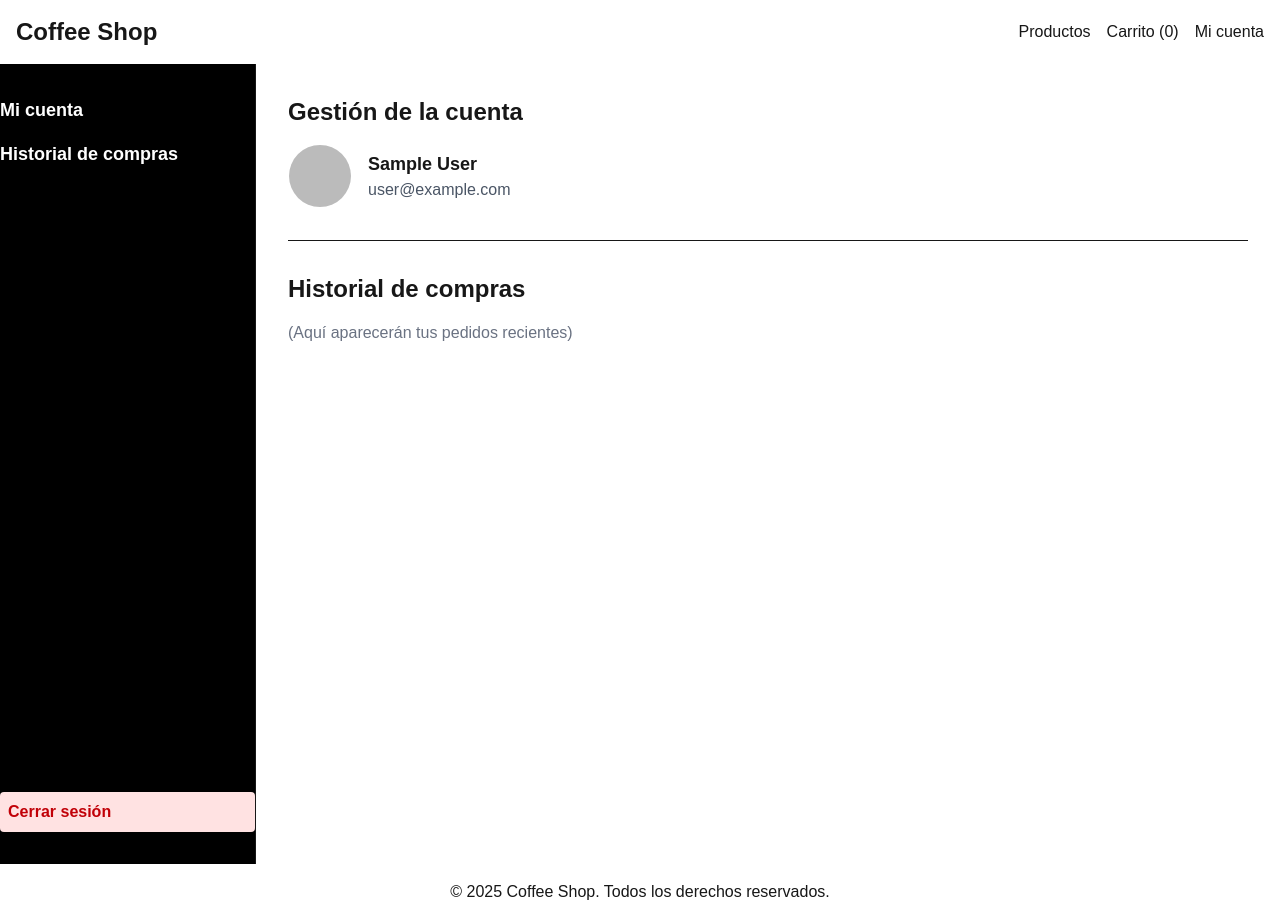
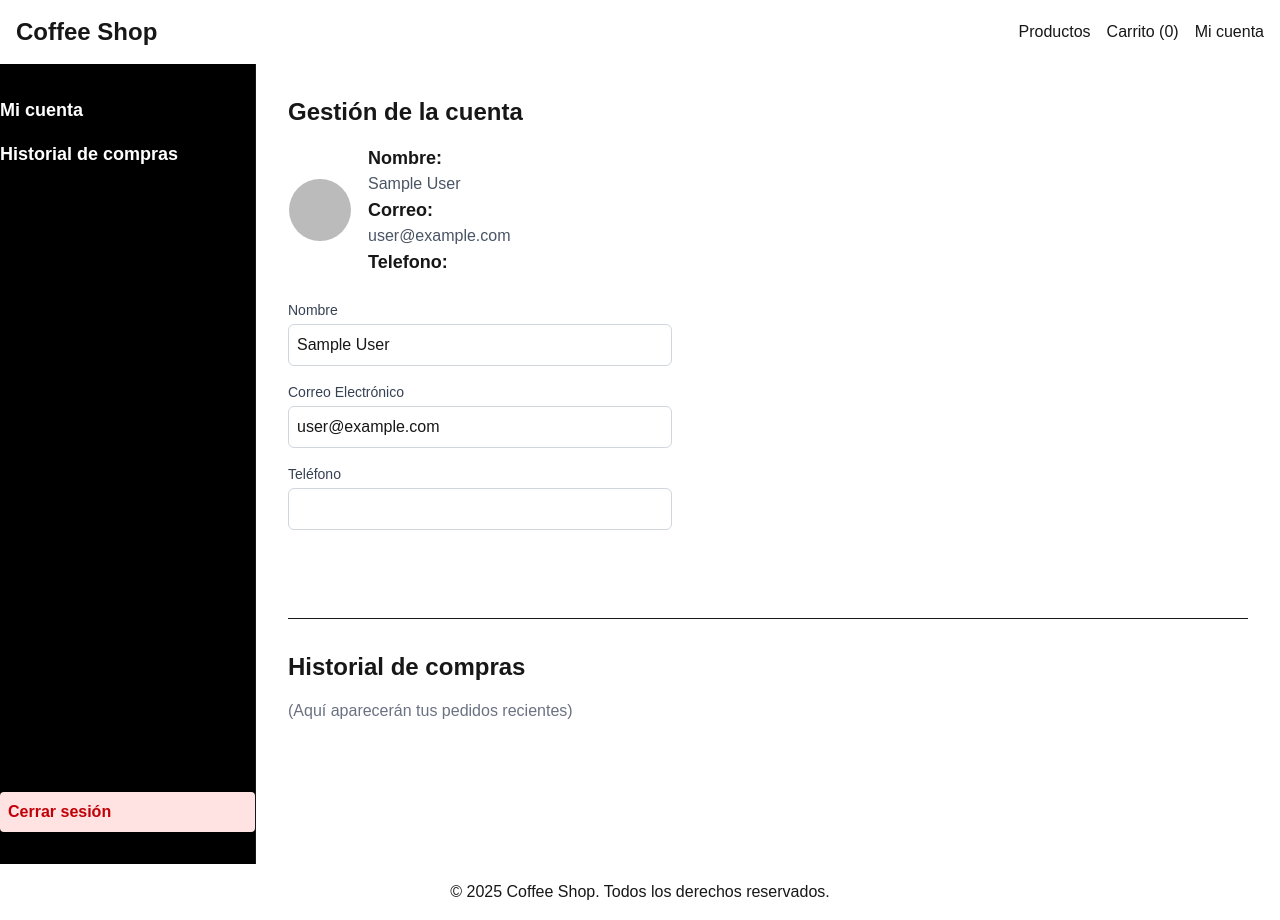
Before and after one commit to Glitzypanic/specialty-coffe-shop, a Next.js app: page /profile in a window 1280 px wide. Built offline with nearby package versions, Linux system fonts and the light colour scheme; no server answers; the database is empty; sample sign-in values are in the browser's storage.

Commit message:
feat(profile): agrega validación de formato internacional de teléfono en AccountSection

```diff
--- /dev/null
+++ b/app/api/user/update/route.ts
@@ -0,0 +1,51 @@
+import { NextResponse } from 'next/server';
+import { connectDB } from '@/lib/db';
+import User from '@/models/User';
+import { getServerSession } from 'next-auth/next';
+import { authOptions } from '@/app/api/auth/[...nextauth]/route';
+
+export async function POST(request: Request) {
+  try {
+    await connectDB();
+    const session = await getServerSession(authOptions);
+    if (!session?.user?.email) {
+      return NextResponse.json({ error: 'No autorizado' }, { status: 401 });
+    }
+    const { name, email, phone } = await request.json();
+    if (!name || !email || !phone) {
+      return NextResponse.json(
+        { error: 'Todos los campos son requeridos' },
+        { status: 400 }
+      );
+    }
+    // Validación de formato de teléfono internacional (ej: +52 1234567890)
+    const phoneRegex = /^\+\d{1,3}\s?\d{6,14}$/;
+    if (!phoneRegex.test(phone)) {
+      return NextResponse.json(
+        { error: 'El teléfono debe incluir el código de país y ser válido. Ejemplo: +52 1234567890' },
+        { status: 400 }
+      );
+    }
+    const user = await User.findOne({ email: session.user.email });
+    if (!user) {
+      return NextResponse.json(
+        { error: 'Usuario no encontrado' },
+        { status: 404 }
+      );
+    }
+    user.name = name;
+    user.email = email;
+    user.phone = phone;
+    await user.save();
+    return NextResponse.json(
+      { message: 'Datos actualizados correctamente' },
+      { status: 200 }
+    );
+  } catch (error) {
+    console.error('Error actualizando usuario:', error);
+    return NextResponse.json(
+      { error: 'Error al actualizar usuario' },
+      { status: 500 }
+    );
+  }
+}
--- a/components/profile/AccountSection.tsx
+++ b/components/profile/AccountSection.tsx
@@ -1,18 +1,74 @@
+'use client';
+
 import Image from 'next/image';
+import { useState } from 'react';
 
 interface AccountSectionProps {
   user: {
     name?: string | null;
     email?: string | null;
     image?: string | null;
+    phone?: string | null;
   };
 }
 
 export default function AccountSection({ user }: AccountSectionProps) {
+  const [form, setForm] = useState({
+    name: user.name || '',
+    email: user.email || '',
+    phone: user.phone || '',
+  });
+  const [display, setDisplay] = useState({
+    name: user.name || '',
+    email: user.email || '',
+    phone: user.phone || '',
+  });
+  const [loading, setLoading] = useState(false);
+  const [success, setSuccess] = useState('');
+  const [error, setError] = useState('');
+
+  const handleChange = (e: React.ChangeEvent<HTMLInputElement>) => {
+    setForm({ ...form, [e.target.name]: e.target.value });
+  };
+
+  const handleSubmit = async (e: React.FormEvent) => {
+    e.preventDefault();
+    setLoading(true);
+    setSuccess('');
+    setError('');
+    // Validación de formato de teléfono internacional (ej: +52 1234567890)
+    const phoneRegex = /^\+\d{1,3}\s?\d{6,14}$/;
+    if (!phoneRegex.test(form.phone)) {
+      setError('El teléfono debe incluir el código de país y ser válido. Ejemplo: +52 1234567890');
+      setLoading(false);
+      return;
+    }
+    try {
+      const res = await fetch('/api/user/update', {
+        method: 'POST',
+        headers: { 'Content-Type': 'application/json' },
+        body: JSON.stringify(form),
+      });
+      if (!res.ok) {
+        const result = await res.json();
+        throw new Error(result.error || 'Error al actualizar');
+      }
+      setSuccess('Datos actualizados correctamente');
+      setDisplay({ ...form }); // Actualiza los datos mostrados inmediatamente
+    } catch (err) {
+      if (err instanceof Error) {
+        setError(err.message || 'Error al actualizar');
+      } else {
+        setError('Error al actualizar');
+      }
+    }
+    setLoading(false);
+  };
+
   return (
     <section className="mb-8">
       <h2 className="text-2xl font-bold mb-4">Gestión de la cuenta</h2>
-      <div className="flex items-center gap-4">
+      <div className="flex items-center gap-4 mb-6">
         {user.image && (
           <Image
             src={user.image}
@@ -23,11 +79,82 @@ export default function AccountSection({ user }: AccountSectionProps) {
           />
         )}
         <div>
-          <div className="font-semibold text-lg">{user.name}</div>
-          <div className="text-gray-600">{user.email}</div>
+          <div>
+            <div className="font-semibold text-lg">Nombre:</div>
+            <div className="text-gray-600">{display.name}</div>
+          </div>
+          <div>
+            <div className="font-semibold text-lg">Correo:</div>
+            <div className="text-gray-600">{display.email}</div>
+          </div>
+          <div>
+            <div className="font-semibold text-lg">Telefono:</div>
+            <div className="text-gray-600">{display.phone}</div>
+          </div>
         </div>
       </div>
-      {/* Aquí puedes agregar formularios para editar datos de usuario */}
+      <form onSubmit={handleSubmit} className="space-y-4 max-w-sm">
+        <div>
+          <label
+            htmlFor="name"
+            className="block text-sm font-medium text-gray-700"
+          >
+            Nombre
+          </label>
+          <input
+            type="text"
+            name="name"
+            id="name"
+            value={form.name}
+            onChange={handleChange}
+            className="mt-1 block w-full p-2 border border-gray-300 rounded-md"
+            required
+          />
+        </div>
+        <div>
+          <label
+            htmlFor="email"
+            className="block text-sm font-medium text-gray-700"
+          >
+            Correo Electrónico
+          </label>
+          <input
+            type="email"
+            name="email"
+            id="email"
+            value={form.email}
+            onChange={handleChange}
+            className="mt-1 block w-full p-2 border border-gray-300 rounded-md"
+            required
+          />
+        </div>
+        <div>
+          <label
+            htmlFor="phone"
+            className="block text-sm font-medium text-gray-700"
+          >
+            Teléfono
+          </label>
+          <input
+            type="text"
+            name="phone"
+            id="phone"
+            value={form.phone}
+            onChange={handleChange}
+            className="mt-1 block w-full p-2 border border-gray-300 rounded-md"
+            required
+          />
+        </div>
+        <button
+          type="submit"
+          disabled={loading}
+          className="w-full bg-coffee text-white py-2 rounded-md hover:bg-coffee-dark focus:outline-none focus:ring-2 focus:ring-coffee focus:ring-opacity-50 disabled:bg-gray-400"
+        >
+          {loading ? 'Guardando...' : 'Guardar cambios'}
+        </button>
+        {success && <p className="text-green-600 text-center">{success}</p>}
+        {error && <p className="text-red-600 text-center">{error}</p>}
+      </form>
     </section>
   );
 }
```
Also changed, not shown: 1 other file (tests, documents, lock files or other folders).
